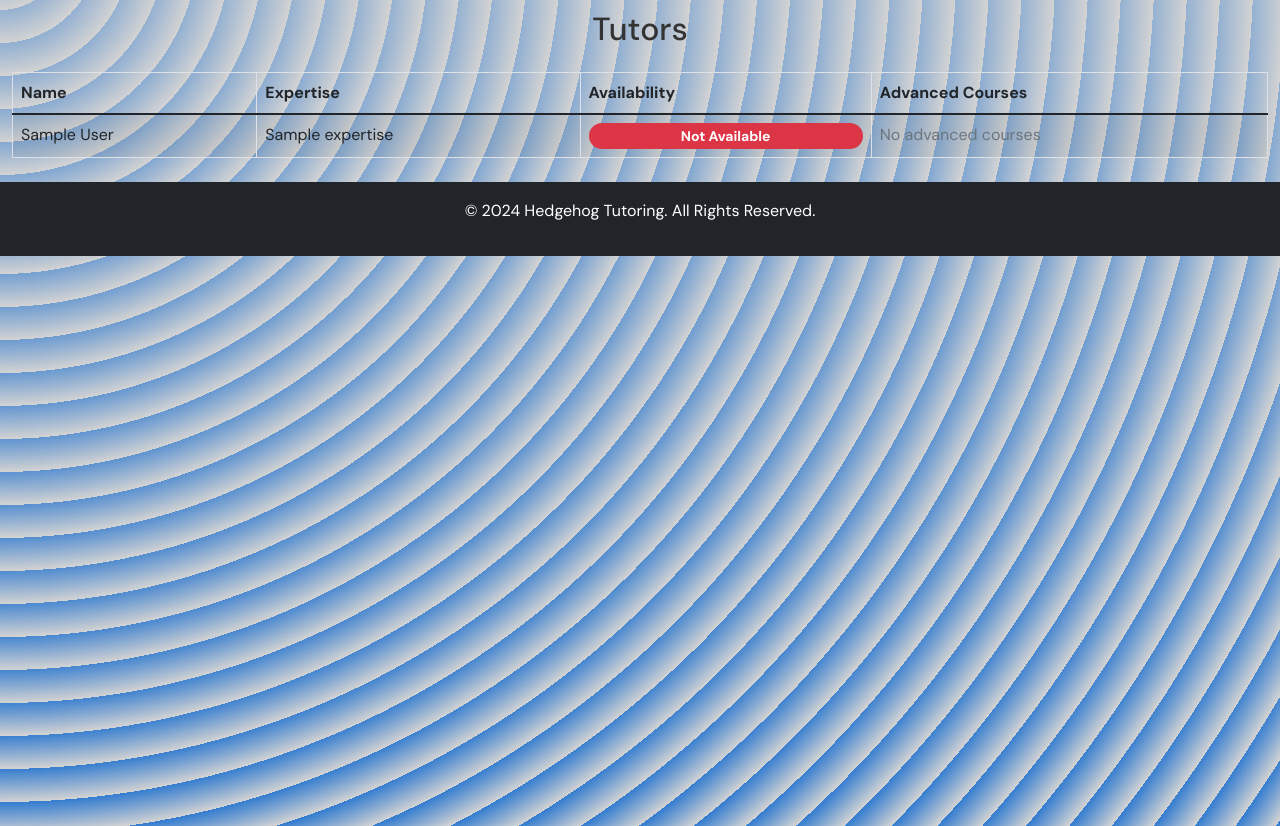
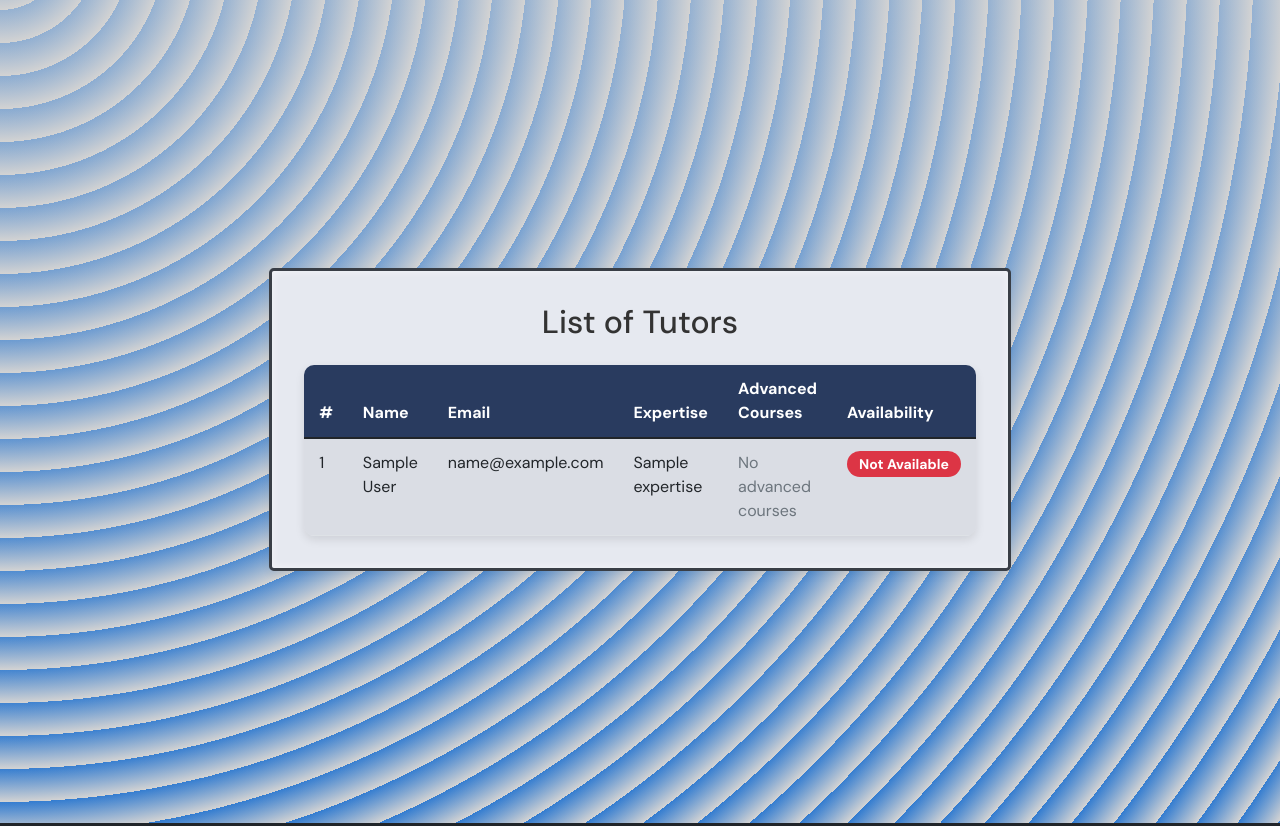
Before and after one commit to Peizeli1/Hedgehog, a Django app: template insert_team_name_here/tutorials/templates/tutor_list.html in a window 1280 px wide. Shown: the part 56-882 px from the top of the page. Run offline with Django 3.2, Linux system fonts and the light colour scheme; the template is opened without the code that fills it: most values are stand-ins (such as "Sample title", 1, 10 or a date in 2020); some libraries are stand-ins or nearby versions.

Commit message:
Update tutor_list.html

```diff
--- a/insert_team_name_here/tutorials/templates/tutor_list.html
+++ b/insert_team_name_here/tutorials/templates/tutor_list.html
@@ -1,29 +1,32 @@
 {% extends 'base.html' %}
 
 {% block body %}
-<div class="container-fluid">
-  <h2 class="text-center mb-4">Tutors</h2>
-  <table class="table table-striped table-bordered">
+<div class="home-wrapper">
+  <div class="tutor-card">
+
+  <h2 class="texty mb-4">List of Tutors</h2>
+
+      <table id="posts" class="table table-striped">
     <thead>
       <tr>
+        <th>#</th>
         <th>Name</th>
+        <th>Email</th>
         <th>Expertise</th>
+        <th>Advanced Courses</th>
         <th>Availability</th>
-        <th>Advanced Courses</th>
+
       </tr>
     </thead>
-    <tbody>
+    <tbody class="tutorlist">
       {% for tutor in tutors %}
       <tr>
+        <td>{{ forloop.counter }}</td>
         <td>{{ tutor.user.full_name }}</td>
+        <td>{{ tutor.user.email }}</td>
+
         <td>{{ tutor.expertise }}</td>
-        <td>
-          {% if tutor.is_available %}
-          <span class="badge bg-success">Available</span>
-          {% else %}
-          <span class="badge bg-danger">Not Available</span>
-          {% endif %}
-        </td>
+
         <td>
           {% if tutor.advanced_courses.exists %}
           <ul>
@@ -35,6 +38,13 @@
           <span class="text-muted">No advanced courses</span>
           {% endif %}
         </td>
+        <td>
+          {% if tutor.is_available %}
+          <span class="badge bg-success">Available</span>
+          {% else %}
+          <span class="badge bg-danger">Not Available</span>
+          {% endif %}
+        </td>
       </tr>
       {% endfor %}
     </tbody>
@@ -43,4 +53,5 @@
   <p class="text-center text-muted">No tutors found.</p>
   {% endif %}
 </div>
+</div>
 {% endblock %}
```
